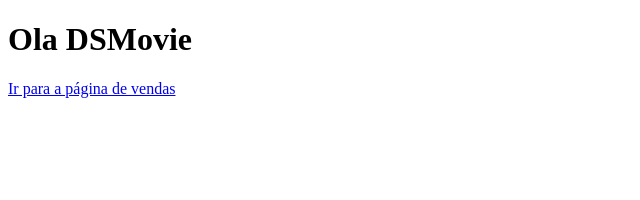
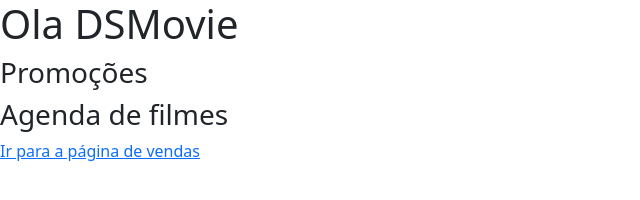
Before and after one commit to JotaSales7/aulagithub, a plain HTML site: page index.html in a window 1280 px wide. Shown: the whole page, without its empty margins (0-640 px from the left). Drawn offline with nearby package versions, Linux system fonts and the light colour scheme.

Commit message:
Bootstrap

```diff
--- a/index.html
+++ b/index.html
@@ -4,10 +4,15 @@
     <meta charset="UTF-8">
     <meta http-equiv="X-UA-Compatible" content="IE=edge">
     <meta name="viewport" content="width=device-width, initial-scale=1.0">
-    <title>Document</title>
-</head>
+    <title>Projeto DsMovie</title>
+
+    <link href="https://cdn.jsdelivr.net/npm/bootstrap@5.1.3/dist/css/bootstrap.min.css" rel="stylesheet" integrity="sha384-1BmE4kWBq78iYhFldvKuhfTAU6auU8tT94WrHftjDbrCEXSU1oBoqyl2QvZ6jIW3" crossorigin="anonymous">
+
+  </head>
 <body>
   <h1>Ola DSMovie</h1>
+<h3>Promoções</h3>
+<h3>Agenda de filmes</h3>
   <a href="vendas.html">Ir para a página de vendas</a>
 </body>
 </html>
```
